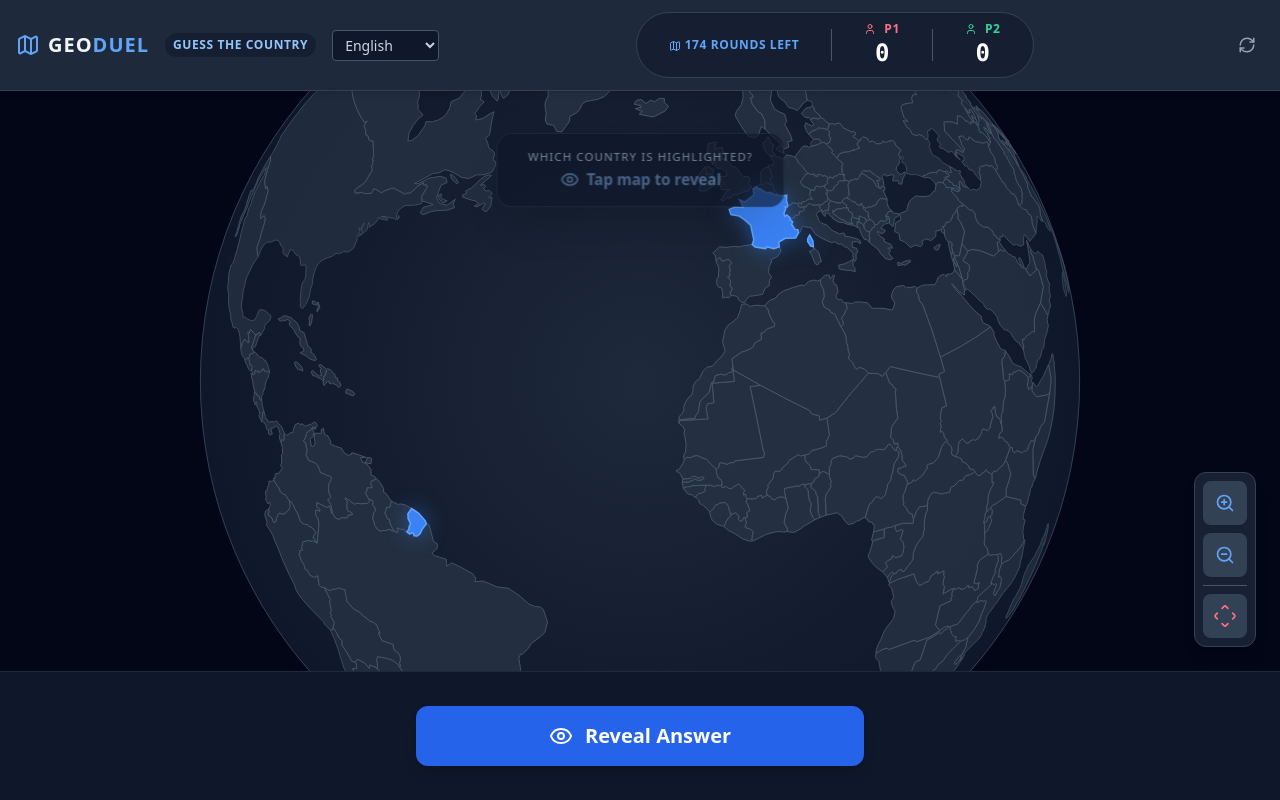
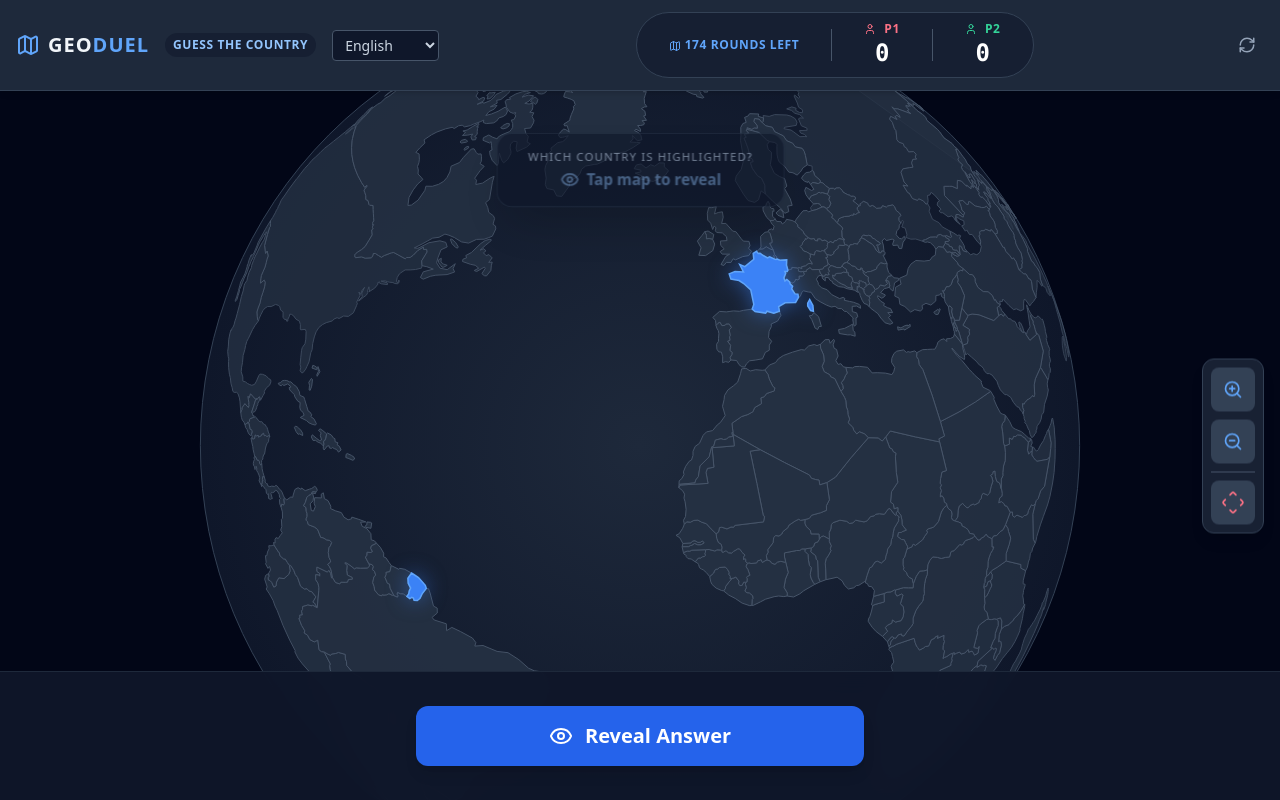
Before and after one commit to bfab/geo-guessr-duel, a React app: page / in a window 1280 px wide. Both pictures are taken after a click on the button "Guess the Country". Built offline with nearby package versions, Linux system fonts and the light colour scheme.

Commit message:
Let the button panel overlap the map rather than shrink it as it resizes.

```diff
--- a/index.jsx
+++ b/index.jsx
@@ -636,7 +636,7 @@ export default function GeoGuesserDuel() {
      {showConfirmModal && <ConfirmationModal />}
 
      {/* HEADER */}
-      <header className="bg-slate-800 border-b border-slate-700 px-4 py-3 shadow-md z-20">
+     <header className="bg-slate-800 border-b border-slate-700 px-4 py-3 shadow-md z-30 relative">
        <div className="max-w-7xl mx-auto flex flex-col sm:flex-row justify-between items-center gap-4">
          <div className="flex items-center justify-between w-full sm:w-auto gap-4">
            <div className="flex items-center gap-2"><MapIcon className="text-blue-400" size={24} /><h1 className="text-xl font-bold tracking-wider hidden md:block">GEO<span className="text-blue-400">DUEL</span></h1><span className="text-xs font-semibold uppercase tracking-wider bg-slate-900/50 text-blue-300 px-2 py-1 rounded-full ml-2">{gameState === 'country_guess' ? getText('mode_country') : getText('mode_capital')}</span></div>
@@ -653,9 +653,11 @@ export default function GeoGuesserDuel() {
        </div>
      </header>
 
-      {/* MAP VIEW */}
-      <main className="flex-1 relative w-full h-full bg-slate-950 flex flex-col overflow-hidden">
-        <div ref={mapContainerRef} className="relative w-full h-full flex-1 flex items-center justify-center overflow-hidden cursor-move">
+     {/* MAIN CONTENT - Changed from flex-col to relative block to support overlay */}
+     <main className="flex-1 relative w-full h-full bg-slate-950 overflow-hidden">
+
+       {/* MAP CONTAINER - Changed to absolute inset-0 to ignore control panel height */}
+       <div ref={mapContainerRef} className="absolute inset-0 flex items-center justify-center overflow-hidden cursor-move z-0">
 
          <svg width={containerSize.width} height={containerSize.height} className="absolute inset-0 z-0">
            {/* ATMOSPHERE GLOW */}
@@ -683,12 +685,7 @@ export default function GeoGuesserDuel() {
            {/* COUNTRIES */}
            {renderedPaths.map((country) => {
              const isTarget = targetCountry && country.id === targetCountry.id;
-
-              // Dim countries further back for 3D effect
-              // Depth ranges from -1 (far back) to 1 (center front)
              const depthOpacity = 0.3 + (country.z + 1) * 0.4;
-
-              // Increase minimum opacity to 0.5 for better visibility/saturation
              const opacityValue = isTarget ? 1 : Math.max(0.5, Math.min(1, depthOpacity));
 
              return (
@@ -699,7 +696,7 @@ export default function GeoGuesserDuel() {
                  stroke={isTarget ? targetStroke : nonTargetStroke}
                  strokeWidth={isTarget ? 1.5 : nonTargetStrokeWidth}
                  style={{
-                    opacity: opacityValue, // New opacity logic
+                   opacity: opacityValue,
                    transition: 'fill 0.3s'
                  }}
                  className={isTarget ? 'drop-shadow-[0_0_10px_rgba(59,130,246,0.5)]' : ''}
@@ -716,8 +713,8 @@ export default function GeoGuesserDuel() {
            </div>
          </div>
 
-          {/* ZOOM CONTROLS */}
-          <div className="absolute bottom-6 right-6 z-10 flex flex-col gap-2 p-2 bg-slate-800/80 rounded-xl shadow-lg border border-slate-700">
+         {/* ZOOM CONTROLS - Moved to Right Center to avoid overlapping with bottom controls */}
+         <div className="absolute top-1/2 -translate-y-1/2 right-4 z-10 flex flex-col gap-2 p-2 bg-slate-800/80 rounded-xl shadow-lg border border-slate-700 backdrop-blur-sm">
            <button
              onClick={zoomIn}
              disabled={globeState.scale >= MAX_SCALE}
@@ -743,8 +740,8 @@ export default function GeoGuesserDuel() {
 
        </div>
 
-        {/* CONTROLS */}
-        <div className="bg-slate-900 border-t border-slate-800 p-4 md:p-6 z-20">
+       {/* CONTROLS - Changed to absolute positioning at bottom, semi-transparent */}
+       <div className="absolute bottom-0 left-0 right-0 bg-slate-900/95 border-t border-slate-800 p-4 md:p-6 z-20 backdrop-blur-md transition-all duration-300">
          <div className="max-w-4xl mx-auto min-h-[80px] flex items-center justify-center">
            {!revealed ? (
              <button onClick={() => setRevealed(true)} className="w-full max-w-md bg-blue-600 hover:bg-blue-500 text-white text-xl font-bold py-4 px-8 rounded-xl shadow-lg transition transform active:scale-95 flex items-center justify-center gap-3" disabled={!targetCountry}><Eye size={24} /> {getText('reveal')}</button>
```
Lines whose indentation alone changed are shown as unchanged.
